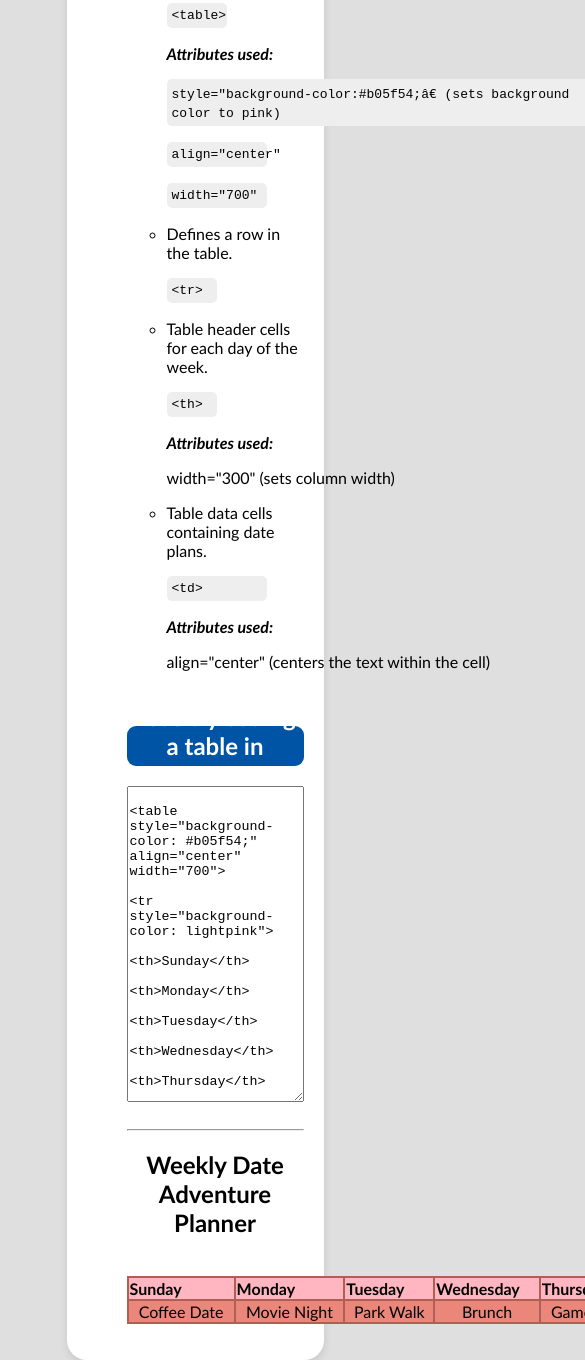
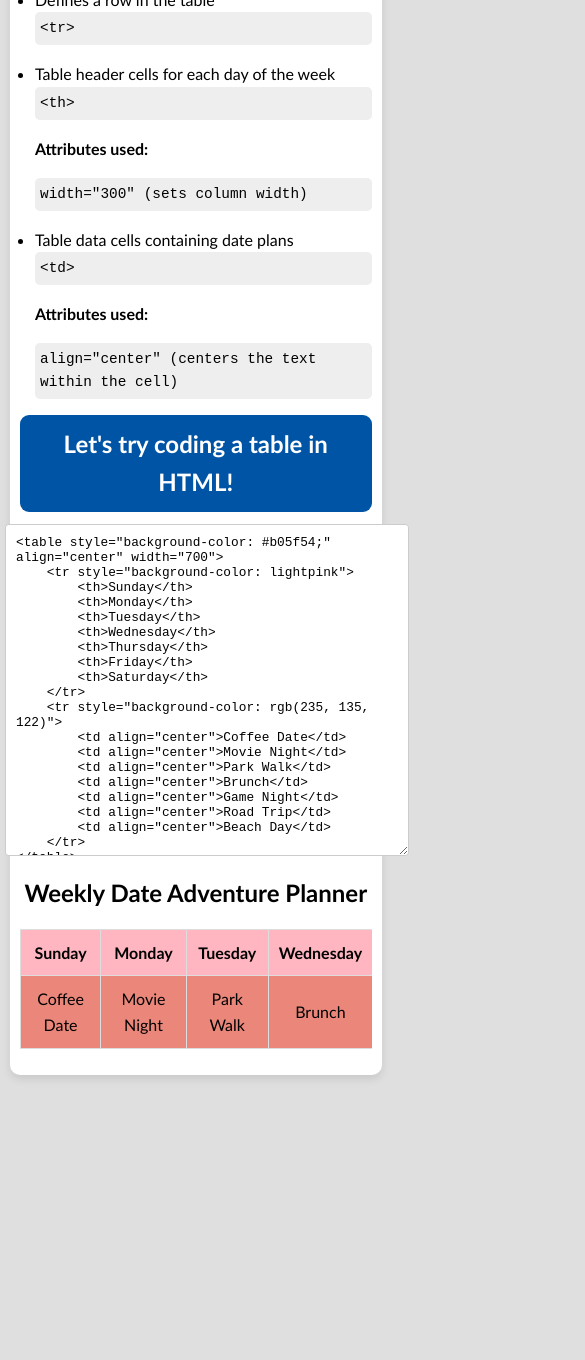
Before and after one commit to JaceyIsaac/HTML-Tables-Forms-Presentation, a plain HTML site: page index.html in a window 390 px wide. Shown: the part 560-1920 px from the top of the page, 585 px wide, since content can reach past the window. After the commit the page ends 1661 px from the top, so only its background shows below. Drawn offline with Linux system fonts and the light colour scheme.

Commit message:
index.html

```diff
--- a/index.html
+++ b/index.html
@@ -1,110 +1,175 @@
 <!DOCTYPE html>
 <html lang="en">
 <head>
-        <meta charset="UTF=8">
-        <meta name="viewport" content="width=device-width, initial-scale=1.0" />
+    <meta charset="UTF-8">
+    <meta name="viewport" content="width=device-width, initial-scale=1.0"/>
     <title>HTML Table & Forms Tutorial</title>
     <style>
+        /* Base styles */
         body {
-            font-family: 'Calibri', Courier, monospace, sans-serif;
-            margin: 20px;
-            padding: 20px;
+            font-family: 'Calibri', sans-serif;
+            margin: 0;
+            padding: 15px;
             background-color: #dfdfdf;
+            line-height: 1.6;
         }
-        header {
-            background-color: #f9c9c9;
+
+        h1 {
+            font-size: clamp(1.5rem, 4vw, 2.5rem);
+            margin: 0.5em 0;
+        }
+
+        /* Header styles */
+        .main-header {
             color: white;
+            text-align: center;
+            background-color: #0054a6;
             padding: 15px;
-            text-align: center;
-            font-size: 24px;
+            border-radius: 8px;
+            margin-bottom: 1rem;
         }
-        nav {
-            margin: 20px 0;
-            text-align: center;
-        }
-        nav a {
-            margin: 10px;
-            padding: 10px;
-            text-decoration: none;
-            color: white;
-            background-color: #ecf0fc;
-            border-radius: 5px;
-            display: inline-block;
-        }
+
+        /* Section styles */
         section {
             background-color: white;
             padding: 20px;
-            margin-top: 20px;
-            border-radius: px;
-            box-shadow: 0 0 10px rgba(0, 0, 0, 0.1);
+            margin: 1rem auto;
+            border-radius: 10px;
+            box-shadow: 0 4px 8px rgba(0, 0, 0, 0.1);
+            width: min(90%, 1200px);
         }
+
+        /* Code block styles */
         code {
             background-color: #eee;
             padding: 5px;
             border-radius: 5px;
             display: block;
             white-space: pre-wrap;
+            overflow-x: auto;
+            font-size: 0.9rem;
         }
-        footer {
+
+        /* Textarea styles */
+        textarea {
+            width: 100%;
+            max-width: 100%;
+            height: 310px;
+            resize: vertical;
+            padding: 10px;
+            font-family: monospace;
+            font-size: 0.9rem;
+            border: 1px solid #ccc;
+            border-radius: 4px;
+        }
+
+        /* Table styles */
+        .table-container {
+            overflow-x: auto;
+            margin: 1rem 0;
+        }
+
+        table {
+            min-width: 600px;
+            width: 100%;
+            border-collapse: collapse;
+            margin: 0 auto;
+        }
+
+        th, td {
+            padding: 10px;
             text-align: center;
+            border: 1px solid #ddd;
+        }
+
+        /* List styles */
+        ul {
+            padding-left: 20px;
+        }
+
+        li {
+            margin-bottom: 1rem;
+        }
+
+        /* Responsive adjustments */
+        @media (max-width: 768px) {
+            section {
+                width: 95%;
+                padding: 15px;
+            }
+
+            .code-container {
+                margin: 10px -15px;
+            }
+
+            textarea {
+                font-size: 0.8rem;
+            }
+
+            ul {
+                padding-left: 15px;
+            }
+        }
+
+        @media (max-width: 480px) {
+            body {
                 padding: 10px;
-            margin-top: 20px;
-            background-color: #007bff;
-            color: white;
+            }
+
+            h1 {
+                font-size: 1.5rem;
+            }
+
+            section {
+                padding: 10px;
+            }
         }
     </style>
 </head>
 <body>
+    <h1 class="main-header">HTML Table & Forms Tutorial</h1>
 
-    <h1 style="color: white; text-align: center; background-color: #0054a6; display: flex; align-items: center; justify-content: center; padding: 10px; border-radius: 8px;">
-        HTML Table & Forms Tutorial
-    </h1>
-    <br>
-    <section id="table-elements" style="text-align: left; margin: 0 auto; width: 70%; box-shadow: 0 4px 8px rgba(0, 0, 0, 0.1); border-radius: 20px;">
-    <ol>
+    <section id="table-elements">
         <h1>1. Table HTML Elements & Attributes</h1>
         <hr>
-        <br>
+
         <ul>
             <li>
                 Heading element to display "Weekly Date Adventure Planner"
+                <code>&lt;h1&gt;</code>
             </li>
-                        <p style="width: 37px; min-height: 0;"><code style="text-align:left;">&lt;h1&gt;</code></p>
             <li>
-                    The main table element.
+                The main table element
+                <code>&lt;table&gt;</code>
+                <p><b>Attributes used:</b></p>
+                <code>style="background-color:#b05f54;"
+align="center"
+width="700"</code>
             </li>
-                        <p style="width: 60px;"><code style="text-align:center;">&lt;table&gt;</code></p>
-                <i><b>Attributes used:</b></i>
-                        <p style="width: 440px;"><code>style="background-color:#b05f54;” (sets background color to pink)</code>
-                        </p>
-                        <p style="width: 100px;"><code>align="center"</code></p>
-                        <p style="width: 100px;"><code>width="700"</code></p>
             <li>
-                    Defines a row in the table.
+                Defines a row in the table
+                <code>&lt;tr&gt;</code>
             </li>
-                        <p style="width: 50px;"><code>&lt;tr&gt;</code></p>
             <li>
-                    Table header cells for each day of the week.
+                Table header cells for each day of the week
+                <code>&lt;th&gt;</code>
+                <p><b>Attributes used:</b></p>
+                <code>width="300" (sets column width)</code>
             </li>
-                        <p style="width: 50px;"><code>&lt;th&gt;</code></p>
-                    <i><b>Attributes used:</b></i>
-                        <p style="width: 300px;">width="300" (sets column width)
-                        </p>
             <li>
-                    Table data cells containing date plans.
+                Table data cells containing date plans
+                <code>&lt;td&gt;</code>
+                <p><b>Attributes used:</b></p>
+                <code>align="center" (centers the text within the cell)</code>
             </li>
-                        <p style="width: 100px;"><code>&lt;td&gt;</code></p>
-                        </p>
-                <i><b>Attributes used:</b></i>
-                        <p style="width: 350px;">align="center" (centers the text within the cell)
-                        </p>
+        </ul>
 
+        <h1 style="text-align: center; background-color: #0054a6; border-radius: 9px; color:white; padding: 10px;">
+            Let's try coding a table in HTML!
+        </h1>
 
-            </ul>
-            <br>
-            <h1 style="text-align: center; background-color: #0054a6; border-radius: 9px; color:white; height: 40px; display: flex; align-items: center; justify-content: center;"> Let's try coding a table in HTML!</h1>
-            <div style="display: flex; justify-content: center; align-items: center; resize: none; overflow: hidden;">
-                <textarea id="codeEditor" style="width: 1000px; height: 310px;">
+        <div class="code-container">
+            <textarea id="codeEditor">
 <table style="background-color: #b05f54;" align="center" width="700">
     <tr style="background-color: lightpink">
         <th>Sunday</th>
@@ -124,14 +189,13 @@
         <td align="center">Road Trip</td>
         <td align="center">Beach Day</td>
     </tr>
-                    </table>
-            </textarea>
+</table></textarea>
         </div>
-            <br>
-            <hr>
+
         <h1 style="text-align: center;">Weekly Date Adventure Planner</h1>
-            <br>
-                <table style="background-color: #b05f54;" align="center" width="700">
+
+        <div class="table-container">
+            <table style="background-color: #b05f54;">
                 <tr style="background-color: lightpink">
                     <th>Sunday</th>
                     <th>Monday</th>
@@ -142,15 +206,16 @@
                     <th>Saturday</th>
                 </tr>
                 <tr style="background-color: rgb(235, 135, 122)">
-                        <td align="center">Coffee Date</td>
-                        <td align="center">Movie Night</td>
-                        <td align="center">Park Walk</td>
-                        <td align="center">Brunch</td>
-                        <td align="center">Game Night</td>
-                        <td align="center">Road Trip</td>
-                        <td align="center">Beach Day</td>
+                    <td>Coffee Date</td>
+                    <td>Movie Night</td>
+                    <td>Park Walk</td>
+                    <td>Brunch</td>
+                    <td>Game Night</td>
+                    <td>Road Trip</td>
+                    <td>Beach Day</td>
                 </tr>
             </table>
-    </secion id="table-elements">
+        </div>
+    </section>
 </body>
 </html>
```
Lines whose indentation alone changed are shown as unchanged.
